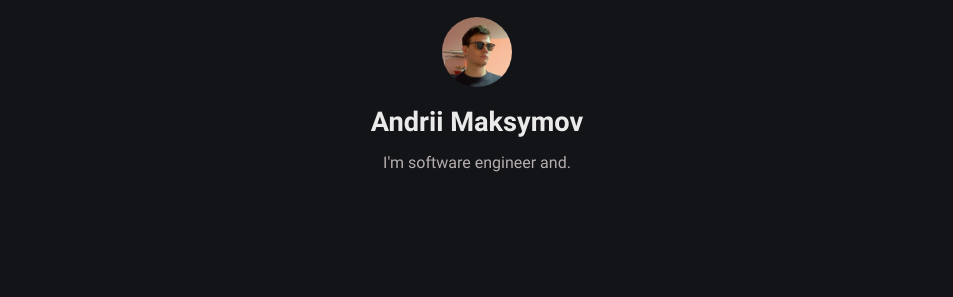
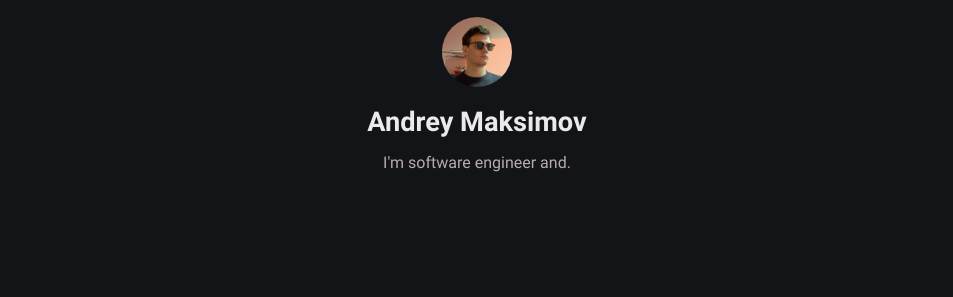
Before and after one commit to amaksymov/amaksymov.github.io, a Jekyll site: the page built from index.md, in a window 1280 px wide. Shown: the part 151-448 px from the top of the page, without its empty margins (163-1116 px from the left). Built offline with Jekyll 4.4.1, drawn with Linux system fonts in a browser that asks for light colours.

Commit message:
Update _config.yml

```diff
--- a/_config.yml
+++ b/_config.yml
@@ -1,5 +1,5 @@
 # Site settings
-title: Maksymov's blog
+title: Maksimov's blog
 description: >-
   He's writing in Ukraine about web technology and experience as a journal
   for documentation things that he ever seen, meet him <a href="https://github.com/a.maksymov" target="_blank" rel="noopener">@github</a>.
@@ -10,7 +10,7 @@ mode: dark # default theme "dark" | "light"
 
 # Profile settings
 author:
-  name: Andrii Maksymov
+  name: Andrey Maksimov
   bio: >-
     I'm software engineer and.
   username: amaskymov
```
